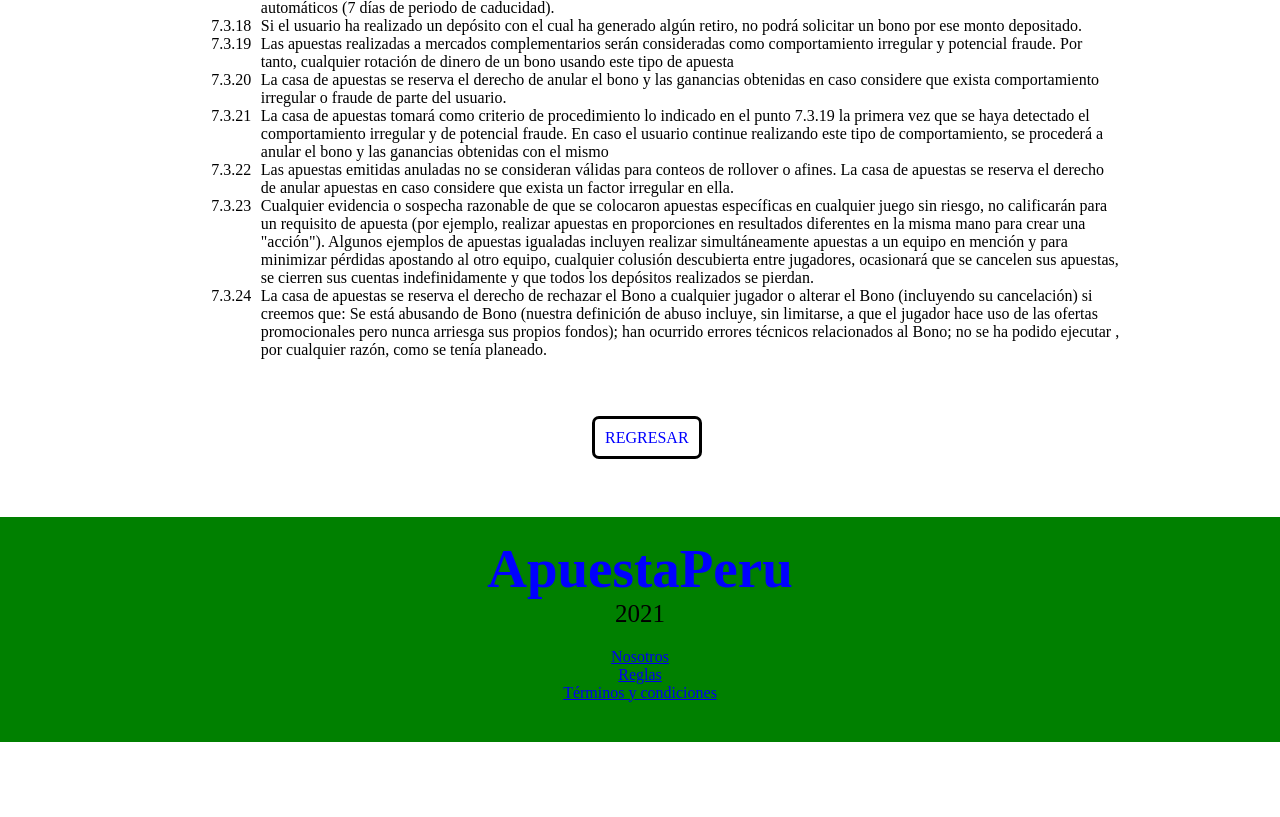
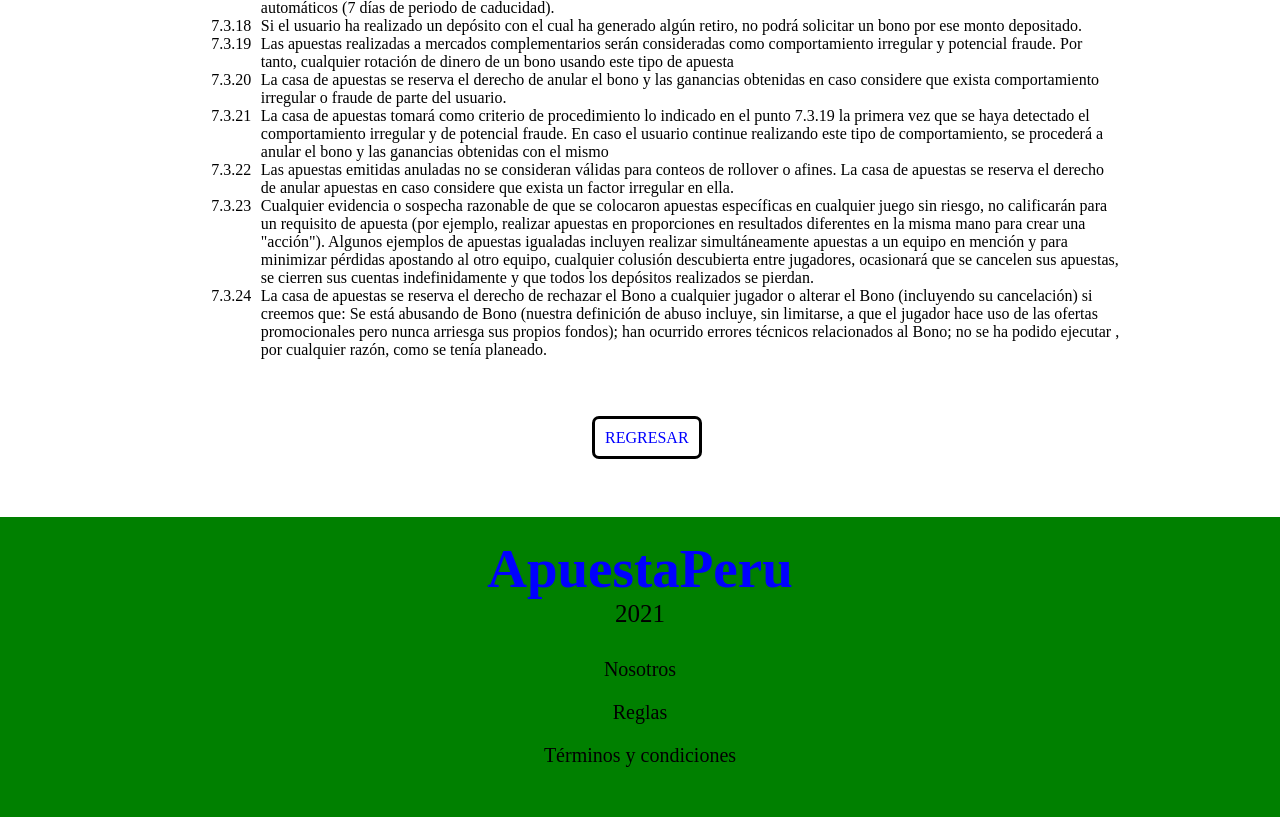
Before and after one commit to CesarBendezu/Proyecto, a website: page tyc.html in a window 1280 px wide. Shown: the part 7155-7972 px from the top of the page. Before the commit the page ends 7897 px from the top, so only its background shows below. Drawn offline with Linux system fonts and the light colour scheme.

Commit message:
commit 10

```diff
--- a/estilo/reglas.css
+++ b/estilo/reglas.css
@@ -109,10 +109,10 @@
     text-align: center;
     padding: 20px;
 }
-.cuad{
+.Plantilla{
     padding: 10px;
 }
-.cuad a{
+.Plantilla a{
     font-size: 20px;
     text-decoration: none;
     color: black;
--- a/estilo/sesion.css
+++ b/estilo/sesion.css
@@ -164,10 +164,10 @@
     text-align: center;
     padding: 20px;
 }
-.cuad{
+.Plantilla{
     padding: 10px;
 }
-.cuad a{
+.Plantilla a{
     font-size: 20px;
     text-decoration: none;
     color: black;
--- a/estilo/tyc.css
+++ b/estilo/tyc.css
@@ -128,10 +128,10 @@
     text-align: center;
     padding: 20px;
 }
-.cuad{
+.Plantilla{
     padding: 10px;
 }
-.cuad a{
+.Plantilla a{
     font-size: 20px;
     text-decoration: none;
     color: black;
```
